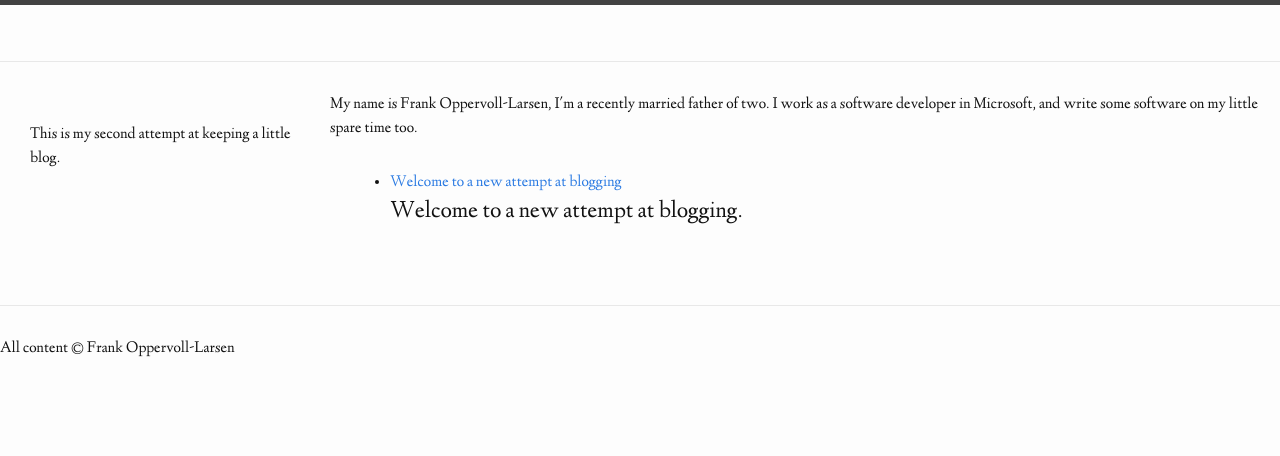
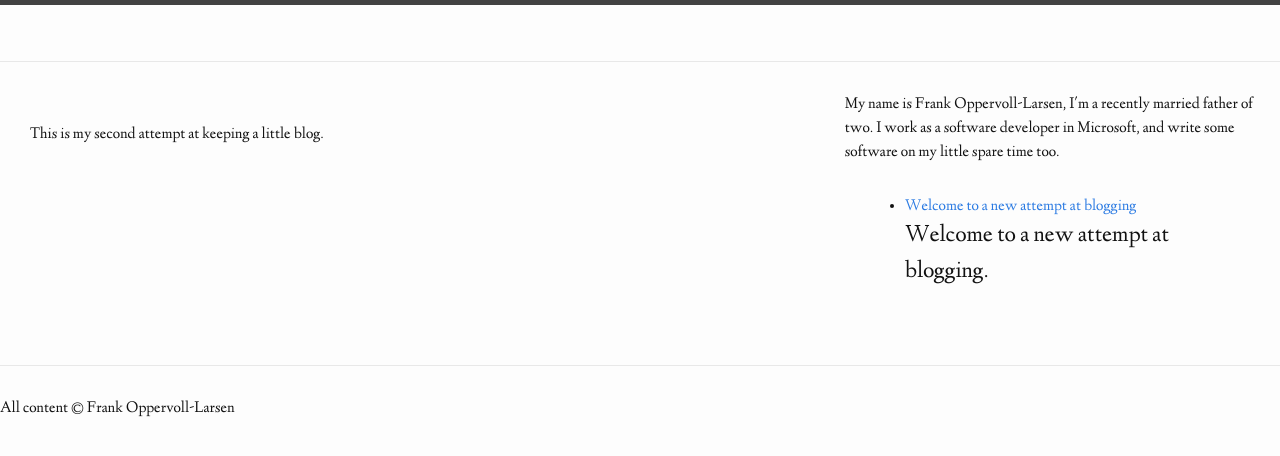
Before and after one commit to crazyfraggle/crazyfraggle.github.io, a Jekyll site: the page built from index.md, in a window 1280 px wide. Shown: the top 456 px of the page. Built offline with Jekyll 4.4.1, drawn with Linux system fonts in a browser that asks for light colours.

Commit message:
Check in generated css

```diff
--- a/css/main.css
+++ b/css/main.css
@@ -287,6 +287,12 @@ pre {
   display: block;
   font-size: 24px; }
 
+section.main {
+  flex-basis: 66%; }
+
+section.extra {
+  flex-basis: 33%; }
+
 /**
  * Posts
  */
```
